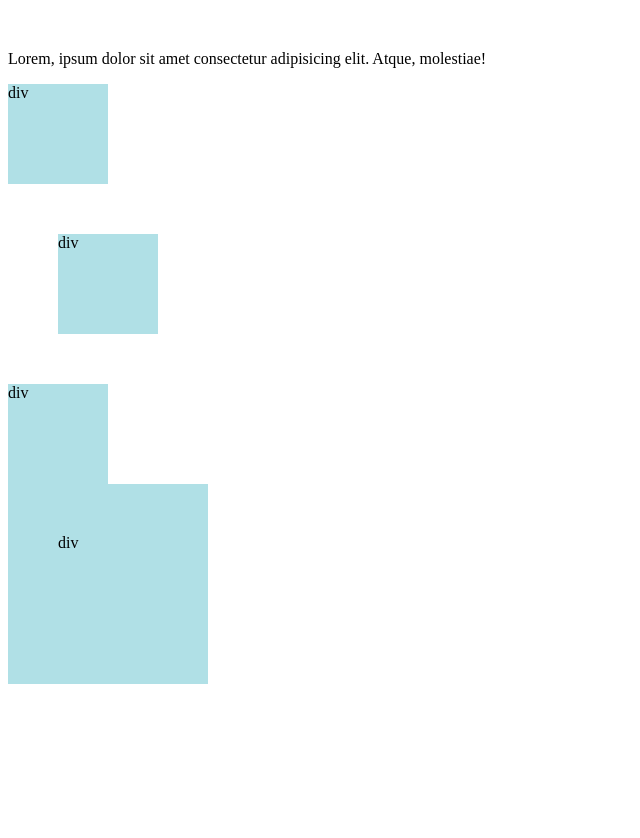
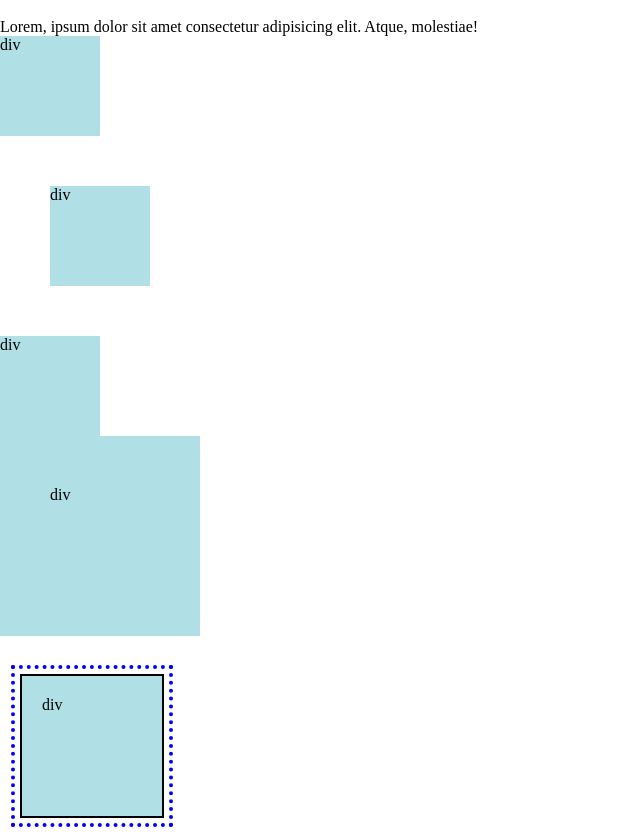
Before and after one commit to DivyeshDankhara/HTML_CSS, a plain HTML site: page CSS/Lecture5/practice1.html in a window 1280 px wide. Shown: the whole page, without its empty margins (0-640 px from the left). Before the commit the page ends 800 px from the top, so only its background shows below. Drawn offline with Linux system fonts and the light colour scheme.

Commit message:
06-05-2024

```diff
--- a/CSS/Lecture5/practice1.css
+++ b/CSS/Lecture5/practice1.css
@@ -1,3 +1,9 @@
+*{
+    margin: 0;
+
+    padding: 0;
+}
+
 .hidden{
     visibility: hidden;
 }
@@ -19,3 +25,12 @@ div{
 .padding{
     padding: 50px;
 }
+
+.outline{
+
+    border: 2px solid black;
+    outline: 4px dotted blue;
+    outline-offset: 5px;
+    padding: 20px;
+    margin: 20px;
+}
--- a/CSS/Lecture5/practice1.html
+++ b/CSS/Lecture5/practice1.html
@@ -12,7 +12,12 @@
 
     <div>div</div>
     <div class="margin">div</div>
+
     <div>div</div>
     <div class="padding">div</div>
+
+    <br>
+
+    <div class="outline">div</div>
 </body>
 </html>
```
